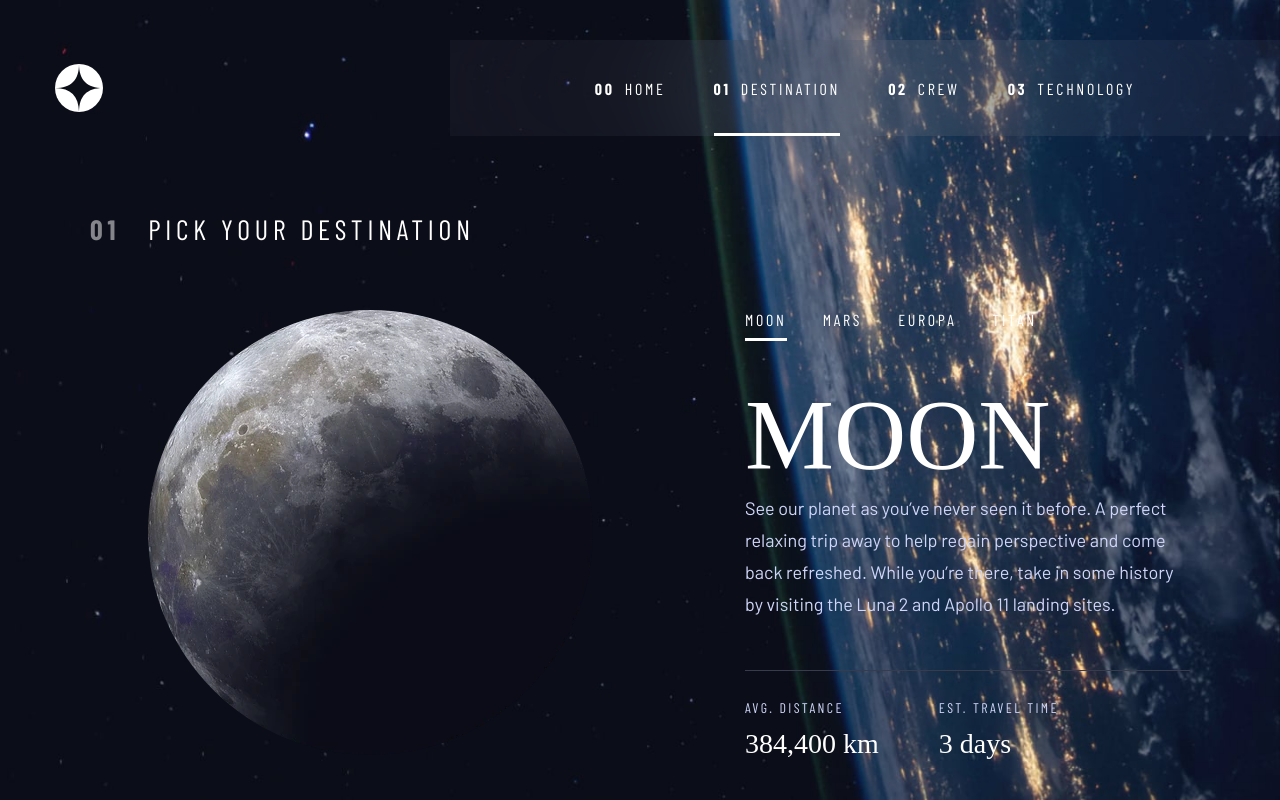
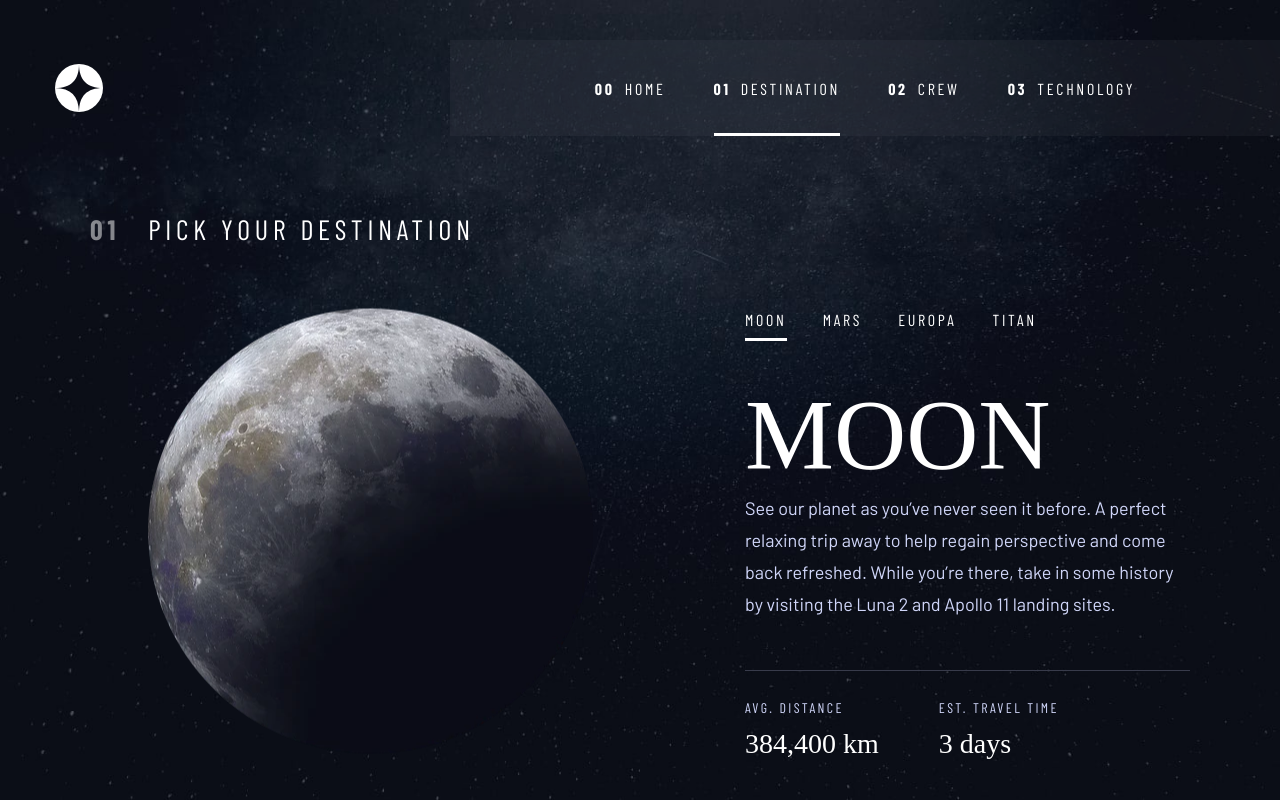
Before and after one commit to gustavobtflores/space-tourism-website, a React (Vite) app: page /destination in a window 1280 px wide. Built offline with nearby package versions, Linux system fonts and the light colour scheme; a web font is replaced by a local one.

Commit message:
Change background when user move to another pages

```diff
--- a/src/App.tsx
+++ b/src/App.tsx
@@ -1,26 +1,10 @@
-import { Routes, Route, BrowserRouter as Router } from "react-router-dom";
-
-import Home from "./pages/Home";
-
-import AppBody from "@/components/AppBody";
-import Container from "@/components/Container";
-import Header from "@/layouts/Header";
-
-import background from "@/assets/home/background-home-desktop.jpg";
-import Destination from "@pages/Destination";
+import { BrowserRouter as Router } from "react-router-dom";
+import View from "@/pages/View";
 
 function App() {
   return (
     <Router>
-      <AppBody>
-        <Container backgroundImage={background}>
-          <Header />
-          <Routes>
-            <Route path="/" element={<Home />} />
-            <Route path="/destination" element={<Destination />} />
-          </Routes>
-        </Container>
-      </AppBody>
+      <View />
     </Router>
   );
 }
--- a/src/components/Container.ts
+++ b/src/components/Container.ts
@@ -1,12 +1,12 @@
 import styled from "styled-components";
 
 interface ContainerProps {
-  backgroundImage: string;
+  backgroundImage: string | undefined;
 }
 
 const Container = styled.div<ContainerProps>`
   max-width: 1440px;
-  background: ${(props) => `url(${props.backgroundImage}) no-repeat center center`};
+  background: ${(props): any => `url(${props.backgroundImage}) no-repeat center center`};
   background-size: cover;
   height: 100%;
   width: 100%;
--- a/src/layouts/Header/index.tsx
+++ b/src/layouts/Header/index.tsx
@@ -26,8 +26,6 @@ const Header = () => {
 
   const [selectedTab, setSelectedTab] = useState(getRoute());
 
-  getRoute();
-
   return (
     <Container>
       <img src={logoImg} />
--- /dev/null
+++ b/src/pages/Crew/style.ts
@@ -0,0 +1 @@
+import styled from "styled-components";
--- a/src/pages/Destination/index.tsx
+++ b/src/pages/Destination/index.tsx
@@ -22,7 +22,7 @@ const styles = {
 
 const images = [moon, mars, europa, titan];
 
-const Destination = () => {
+const Destination: React.FC = () => {
   const [selectedAstro, setSelectedAstro] = useState(0);
 
   return (
@@ -36,7 +36,17 @@ const Destination = () => {
             <Astro key={index}>
               {index === selectedAstro && (
                 <AnimatePresence>
-                  <motion.img key={image} src={image} initial={{ opacity: 0 }} animate={{ opacity: 1 }} exit={{ opacity: 0 }} />
+                  <motion.img
+                    key={image}
+                    src={image}
+                    animate={{ y: [0, -20, 0] }}
+                    transition={{
+                      duration: 5,
+                      ease: "easeInOut",
+                      times: [0, 5],
+                      repeat: Infinity,
+                    }}
+                  />
                 </AnimatePresence>
               )}
             </Astro>
@@ -58,7 +68,7 @@ const Destination = () => {
               (destination, index) =>
                 index === selectedAstro && (
                   <AnimatePresence>
-                    <DestinationsTexts key={index} initial={{ opacity: 0 }} animate={{ opacity: 1 }} exit={{ opacity: 0 }}>
+                    <DestinationsTexts key={index} initial={{ opacity: 0 }} animate={{ opacity: 1 }}>
                       <Heading2 key={index}>{destination.name}</Heading2>
                       <BodyText style={styles.bodytext}>{destination.description}</BodyText>
                       <Separator />
--- /dev/null
+++ b/src/pages/View.tsx
@@ -0,0 +1,45 @@
+import { Routes, Route, useLocation } from "react-router-dom";
+import { useEffect, useReducer, useState } from "react";
+
+import Home from "./Home";
+import Destination from "./Destination";
+
+import AppBody from "@/components/AppBody";
+import Container from "@/components/Container";
+import Header from "@/layouts/Header";
+
+import backgroundHome from "@/assets/home/background-home-desktop.jpg";
+import backgroundDestination from "@/assets/destination/background-destination-desktop.jpg";
+import backgroundCrew from "@/assets/crew/background-crew-desktop.jpg";
+import backgroundTech from "@/assets/technology/background-technology-desktop.jpg";
+
+const View = () => {
+  const location = useLocation();
+
+  const checkBackground = () => {
+    switch (location.pathname) {
+      case "/":
+        return backgroundHome;
+      case "/destination":
+        return backgroundDestination;
+      case "/crew":
+        return backgroundCrew;
+      case "/tech":
+        return backgroundTech;
+    }
+  };
+
+  return (
+    <AppBody>
+      <Container backgroundImage={checkBackground()}>
+        <Header />
+        <Routes>
+          <Route path="/" element={<Home />} />
+          <Route path="/destination" element={<Destination />} />
+        </Routes>
+      </Container>
+    </AppBody>
+  );
+};
+
+export default View;
```
Also changed, not shown: src/pages/Crew/index.tsx (added, +7 -0 lines).
